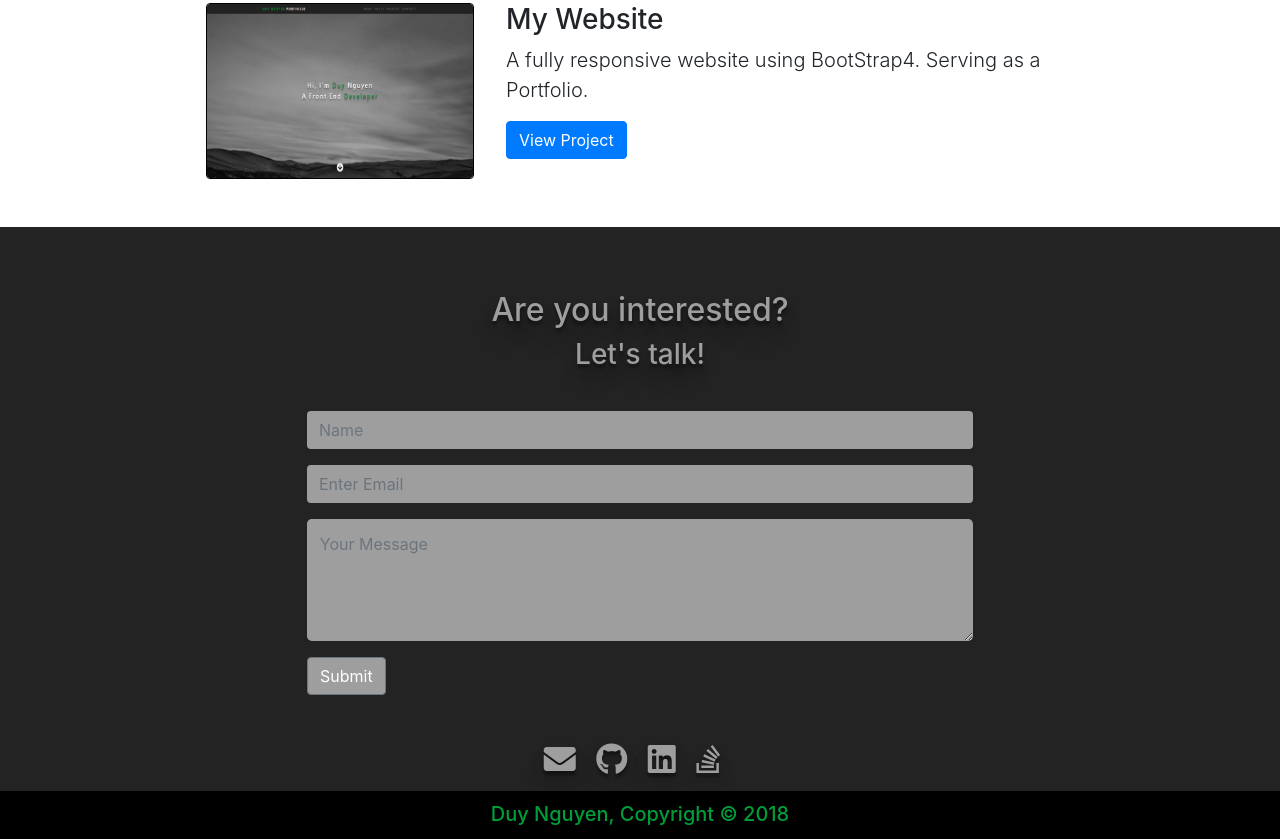
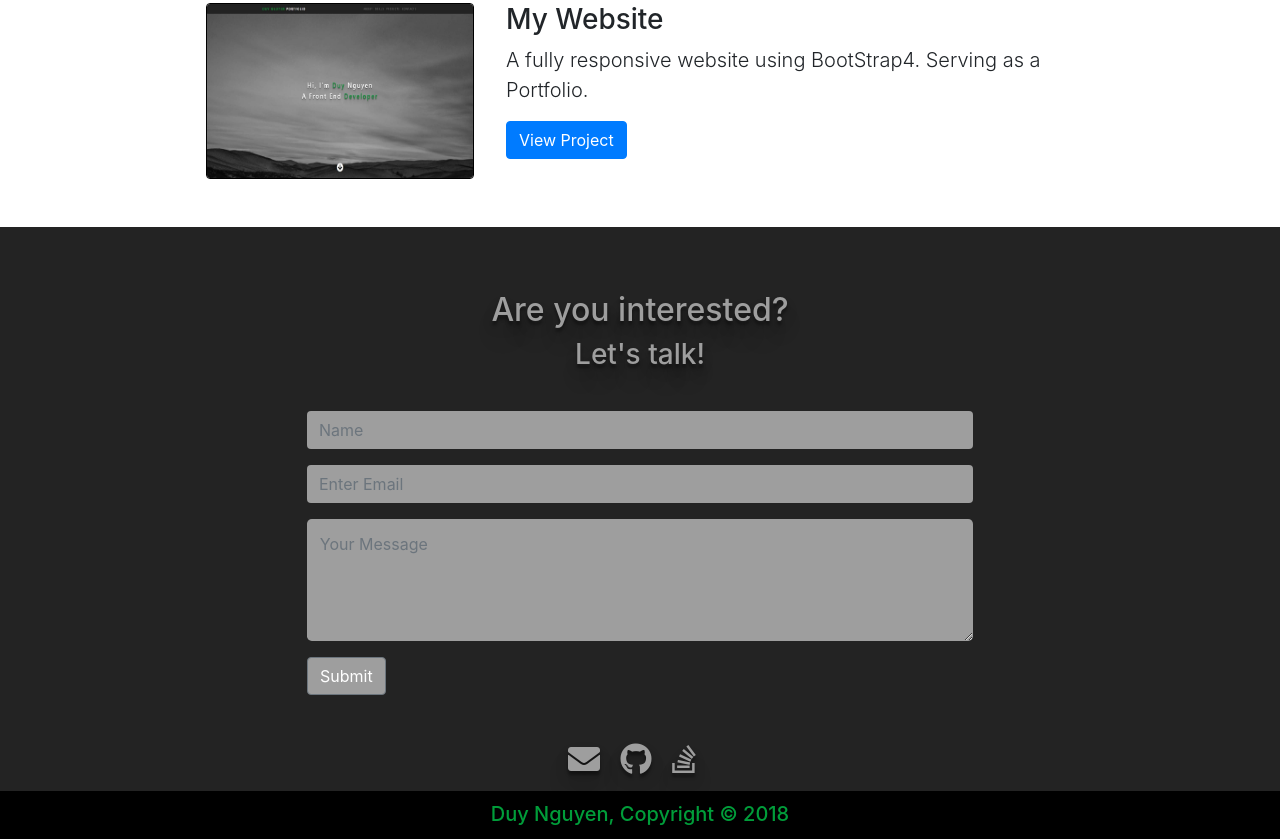
Before and after one commit to DuyBaloo/DuyBaloo.github.io, a plain HTML site: page index.html in a window 1280 px wide. Shown: the part 3629-4468 px from the top of the page. Drawn offline with nearby package versions, Linux system fonts and the light colour scheme.

Commit message:
take out LinkedIn

```diff
--- a/index.html
+++ b/index.html
@@ -195,7 +195,6 @@
       </form>
       <a href="mailto:duybalu2003@yahoo.com" target="_blank"><i class="fas fa-envelope fa-3x"></i></a>
       <a href="https://github.com/DuyBaloo" target="_blank"><i class="fab fa-github fa-3x"></i></a>
-      <a href="https://www.linkedin.com/in/duy-nguyen-b5656932/" target="_blank"><i class="fab fa-linkedin fa-3x"></i></a>
       <a href="https://stackoverflow.com/users/10566335/duy-nguyen" target="_blank"><i class="fab fa-stack-overflow fa-3x"></i></a>
     </div>
   </section>
```
